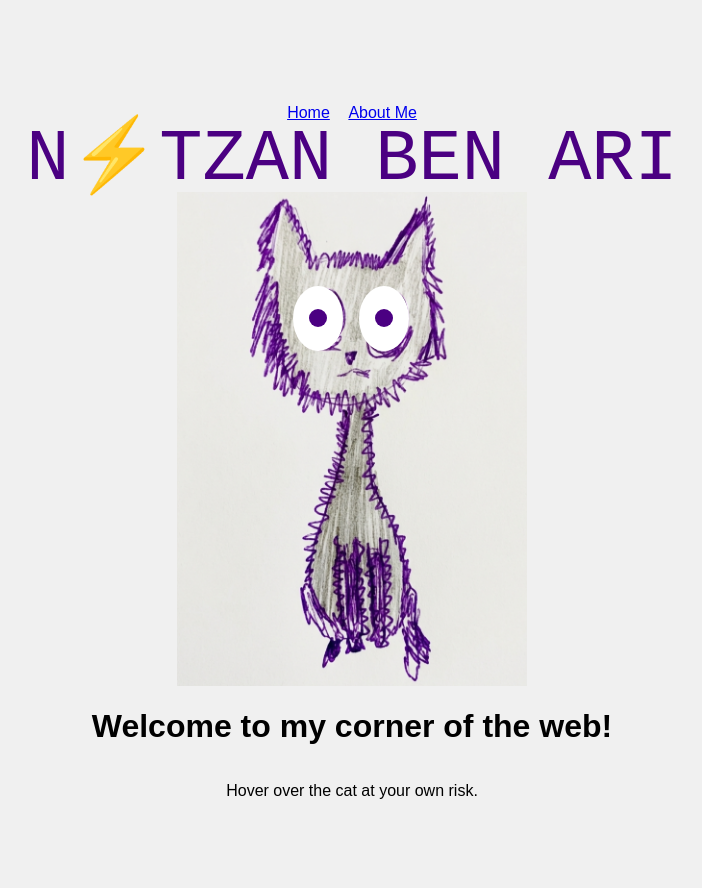
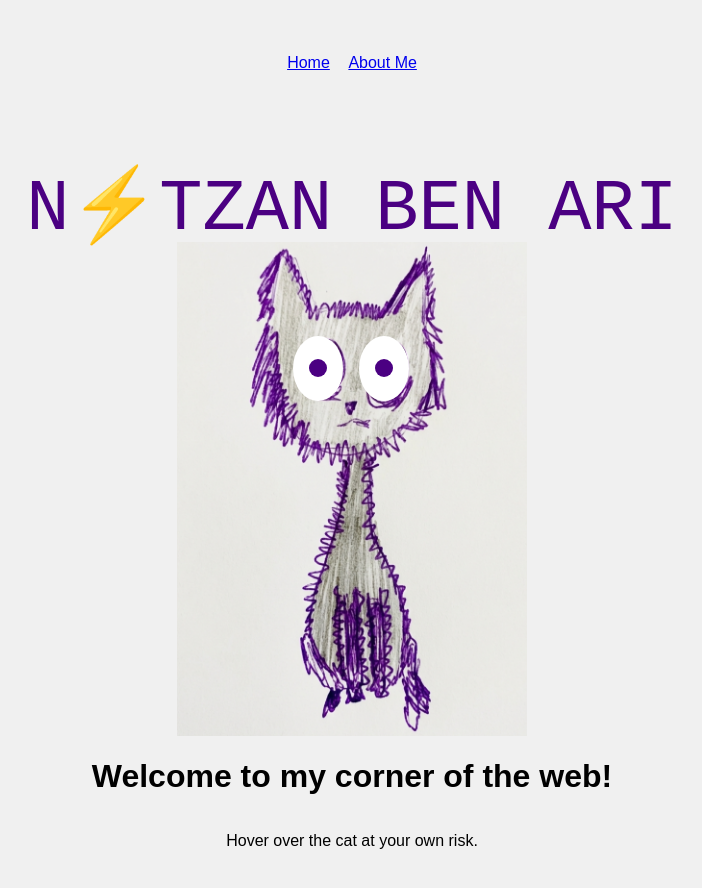
Before and after one commit to nben6405/nben6405.github.io, a Jekyll site: the page built from index.html, in a window 1280 px wide. Shown: the top 888 px of the page, without its empty margins (288-990 px from the left). Built offline with Jekyll 4.4.1, drawn with Linux system fonts in a browser that asks for light colours; some web fonts are replaced.

Commit message:
Refactor cat-container styles and animations

```diff
--- a/assets/css/style.css
+++ b/assets/css/style.css
@@ -12,8 +12,17 @@
 .cat-container {
   position: relative;
   width: 350px;
-  cursor: crosshair;
-  margin-top: 50px;
+  margin: 150px auto 0 auto;
+  display: flex;
+  flex-direction: column;
+  align-items: center;
+  /*cursor: crosshair;
+  margin-top: 50px;*/
+}
+
+.shake-wrapper {
+  position: relative;
+  width: 100%;
 }
 
 .cat-body {
@@ -45,8 +54,8 @@
 }
 
 /* Electrocution Effect */
-.cat-container:hover .cat-body {
-  animation: shake 0.1s infinite;
+.cat-container:hover .shake-wrapper{
+  animation: cat-shake 0.1s infinite;
 }
 .cat-container:hover .cat-body{
   filter: invert(1) hue-rotate(180deg) brightness(2) drop-shadow(0 0 15px yellow);
@@ -82,12 +91,24 @@
     0 0 20px #fff,
     0 0 40px #ff0;
 
-  animation: shake 0.1s infinite, flicker 0.2s infinite;
+  animation: name-shake 0.1s infinite, flicker 0.2s infinite;
   /*opacity: 1;*/
 }
 
-@keyframes shake {
+@keyframes name-shake {
   0% { transform: translate(calc(-50% + 2px), 2px); }
   50% { transform: translate(calc(-50% - 4px), 1px); }
   100% { transform: translate(calc(-50% + 2px), -2px); }
 }
+@keyframes cat-shake {
+  0% { transform: translate(2px, 2px); }
+  25% { transform: translate(-2px, -2px); }
+  50% { transform: translate(-3px, 1px); }
+  75% { transform: translate(3px, -1px); }
+  100% { transform: translate(2px, 2px); }
+}
+@keyframes flicker {
+  0% { opacity: 1; }
+  50% { opacity: 0.8; }
+  100% { opacity: 1; }
+}
```
